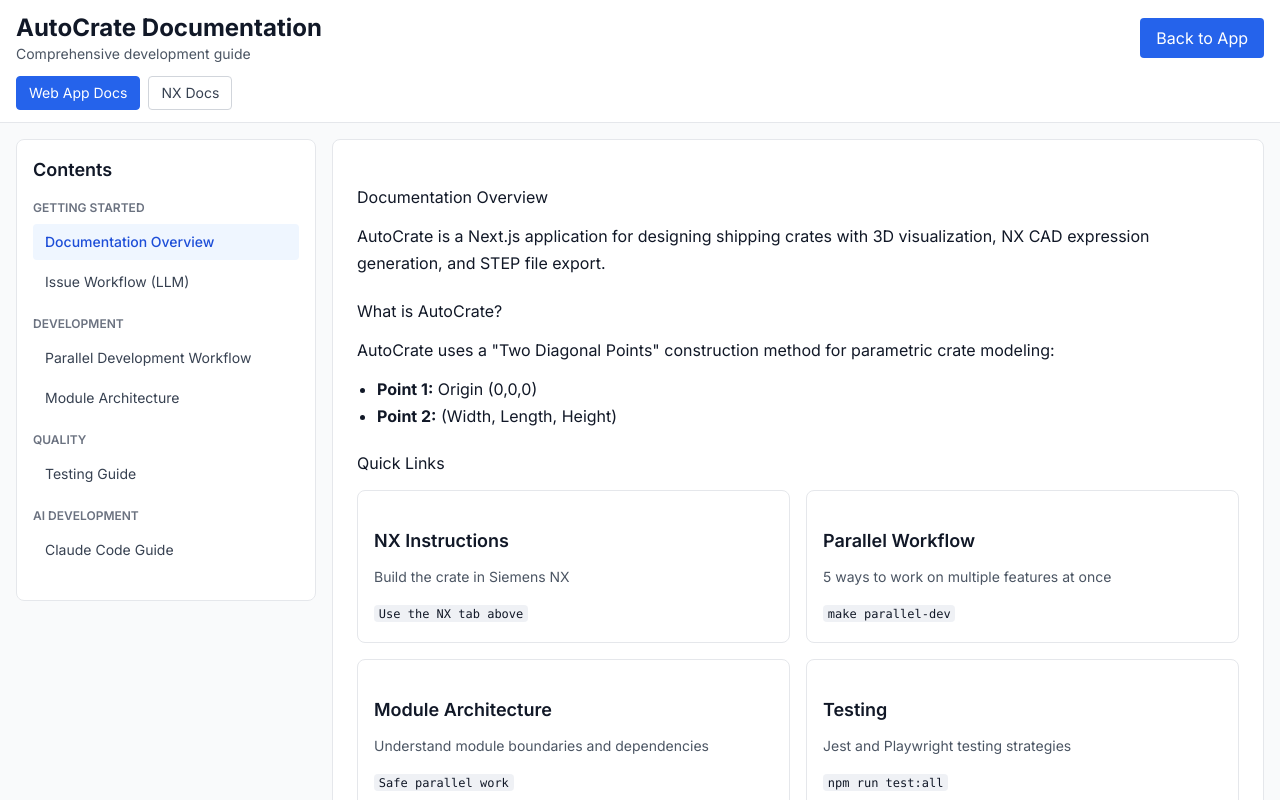
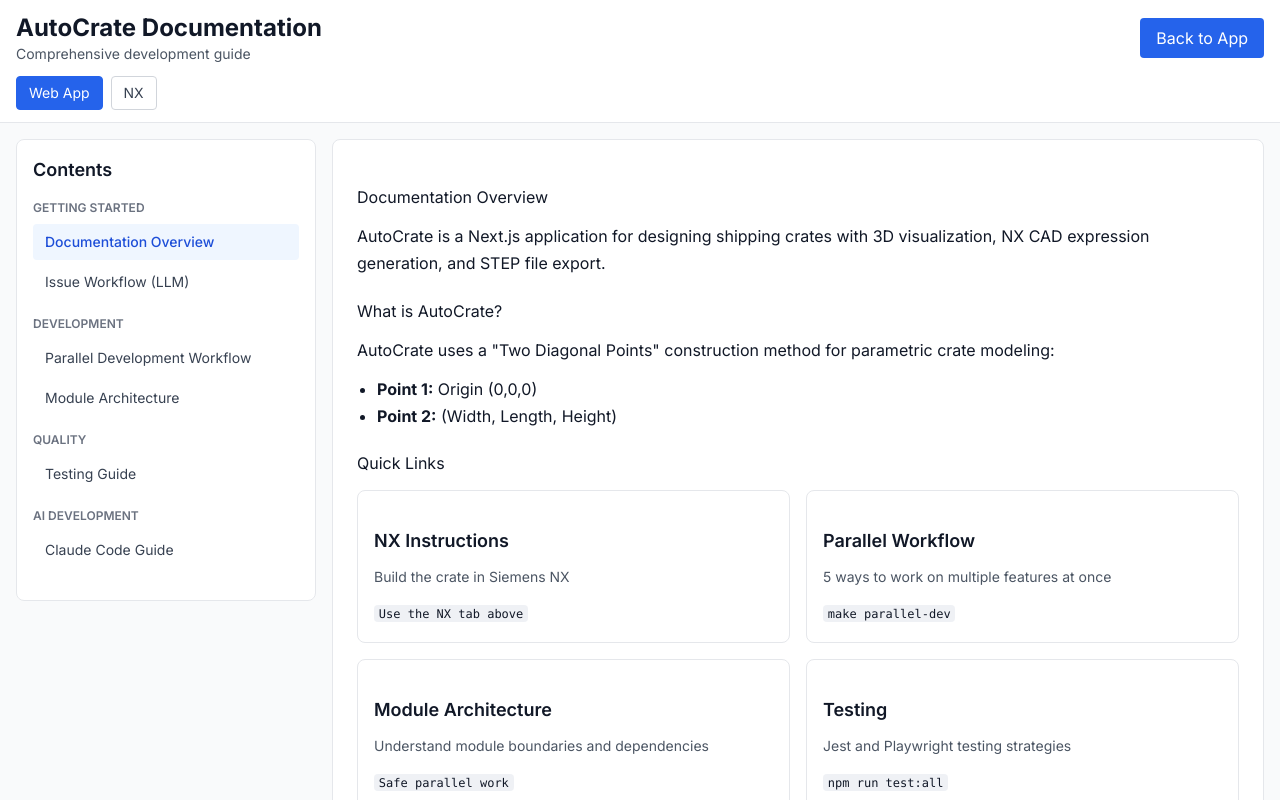
Before and after one commit to Shivam-Bhardwaj/AutoCrate, a Next.js app: page /docs in a window 1280 px wide. Built offline with nearby package versions, Linux system fonts and the light colour scheme.

Commit message:
docs: improve tab focus styles; add Mermaid diagrams for panel splicing and cleat spacing (#140)

```diff
--- a/src/app/docs/page.tsx
+++ b/src/app/docs/page.tsx
@@ -1,12 +1,14 @@
 'use client'
 
-import { useState } from 'react'
+import { useRef, useState } from 'react'
 import Link from 'next/link'
 import Mermaid from '@/components/Mermaid'
 
 export default function DocsPage() {
   const [activeTab, setActiveTab] = useState<'web' | 'nx'>('web')
   const [activeDoc, setActiveDoc] = useState<string>('overview')
+  const webTabRef = useRef<HTMLButtonElement>(null)
+  const nxTabRef = useRef<HTMLButtonElement>(null)
 
   const webDocs = [
     { id: 'overview', title: 'Documentation Overview', category: 'Getting Started' },
@@ -43,19 +45,57 @@ export default function DocsPage() {
             Back to App
           </Link>
         </div>
-        {/* Tabs */}
-        <div className="max-w-7xl mx-auto mt-3 flex items-center gap-2">
+        {/* Tabs (ARIA) */}
+        <div
+          className="max-w-7xl mx-auto mt-3 flex items-center gap-2"
+          role="tablist"
+          aria-label="Documentation Tabs"
+          onKeyDown={(e) => {
+            if (e.key === 'ArrowRight' || e.key === 'ArrowLeft') {
+              e.preventDefault()
+              const next = activeTab === 'web' ? 'nx' : 'web'
+              setActiveTab(next)
+              setActiveDoc(next === 'web' ? 'overview' : 'nx-instructions')
+              const ref = next === 'web' ? webTabRef.current : nxTabRef.current
+              ref?.focus()
+            }
+            if (e.key === 'Home') {
+              e.preventDefault()
+              setActiveTab('web')
+              setActiveDoc('overview')
+              webTabRef.current?.focus()
+            }
+            if (e.key === 'End') {
+              e.preventDefault()
+              setActiveTab('nx')
+              setActiveDoc('nx-instructions')
+              nxTabRef.current?.focus()
+            }
+          }}
+        >
           <button
+            id="tab-web"
+            ref={webTabRef}
+            role="tab"
+            aria-selected={activeTab === 'web'}
+            aria-controls="panel-web"
+            tabIndex={activeTab === 'web' ? 0 : -1}
             onClick={() => { setActiveTab('web'); setActiveDoc('overview') }}
-            className={`px-3 py-1.5 rounded border text-sm ${activeTab === 'web' ? 'bg-blue-600 text-white border-blue-600' : 'bg-transparent text-gray-700 dark:text-gray-300 border-gray-300 dark:border-gray-700'}`}
+            className={`px-3 py-1.5 rounded border text-sm focus-visible:outline focus-visible:outline-2 focus-visible:outline-offset-2 focus-visible:outline-blue-600 ${activeTab === 'web' ? 'bg-blue-600 text-white border-blue-600' : 'bg-transparent text-gray-700 dark:text-gray-300 border-gray-300 dark:border-gray-700'}`}
           >
-            Web App Docs
+            Web App
           </button>
           <button
+            id="tab-nx"
+            ref={nxTabRef}
+            role="tab"
+            aria-selected={activeTab === 'nx'}
+            aria-controls="panel-nx"
+            tabIndex={activeTab === 'nx' ? 0 : -1}
             onClick={() => { setActiveTab('nx'); setActiveDoc('nx-instructions') }}
-            className={`px-3 py-1.5 rounded border text-sm ${activeTab === 'nx' ? 'bg-blue-600 text-white border-blue-600' : 'bg-transparent text-gray-700 dark:text-gray-300 border-gray-300 dark:border-gray-700'}`}
+            className={`px-3 py-1.5 rounded border text-sm focus-visible:outline focus-visible:outline-2 focus-visible:outline-offset-2 focus-visible:outline-blue-600 ${activeTab === 'nx' ? 'bg-blue-600 text-white border-blue-600' : 'bg-transparent text-gray-700 dark:text-gray-300 border-gray-300 dark:border-gray-700'}`}
           >
-            NX Docs
+            NX
           </button>
         </div>
       </div>
@@ -89,7 +129,13 @@ export default function DocsPage() {
 
           {/* Main Content */}
           <main className="lg:col-span-3 bg-white dark:bg-gray-900 rounded-lg border border-gray-200 dark:border-gray-800 p-6">
-            {/* Web App Docs */}
+            {/* Web App Docs Panel */}
+            <div
+              id="panel-web"
+              role="tabpanel"
+              aria-labelledby="tab-web"
+              hidden={activeTab !== 'web'}
+            >
               {activeTab === 'web' && (
                 <>
                   {activeDoc === 'overview' && <OverviewDoc />}
@@ -100,7 +146,15 @@ export default function DocsPage() {
                   {activeDoc === 'claude-guide' && <ClaudeGuideDoc />}
                 </>
               )}
-            {/* NX Docs */}
+            </div>
+
+            {/* NX Docs Panel */}
+            <div
+              id="panel-nx"
+              role="tabpanel"
+              aria-labelledby="tab-nx"
+              hidden={activeTab !== 'nx'}
+            >
               {activeTab === 'nx' && (
                 <>
                   {activeDoc === 'nx-instructions' && <NXInstructionsDoc />}
@@ -109,6 +163,7 @@ export default function DocsPage() {
                   {activeDoc === 'nx-troubleshooting' && <NXTroubleshootingDoc />}
                 </>
               )}
+            </div>
           </main>
         </div>
       </div>
@@ -257,6 +312,29 @@ Thickness: NAME_THICKNESS (or NAME_HEIGHT when provided)`}</pre>
       <ul>
         <li>Import <code>CAD FILES/LAG SCREW_0.38 X 2.50.stp</code>.</li>
         <li>Place under intermediate vertical cleats; use <code>lag_screw_count</code> as quantity guidance.</li>
+      </ul>
+
+      <h3>4.7 Panel Splicing Layout</h3>
+      <p>When a panel exceeds sheet limits, pieces are split and positioned per the export. Vertical splices go to the right; horizontal splices go to the bottom.</p>
+      <Mermaid
+        chart={`flowchart LR\n  subgraph SIDE_PANEL\n    P1[Piece 1] --- P2[Piece 2] --- P3[Piece 3]\n  end\n  note1((vertical_splice_right)):::note\n  note2((horizontal_splice_bottom)):::note\n  classDef note fill:#eef,stroke:#99f,color:#246`}
+        className="my-3"
+      />
+      <ul>
+        <li>Follow exported <code>NAME_X/NAME_Y/NAME_Z</code> and <code>NAME_WIDTH/LENGTH/HEIGHT</code> to size/locate each piece.</li>
+        <li>Respect suppression flags for unused pieces.</li>
+      </ul>
+
+      <h3>4.8 Cleat Spacing Rules</h3>
+      <p>Cleats respect edge clearance and maximum spacing. Use expression guidance to place and pattern if needed.</p>
+      <Mermaid
+        chart={`flowchart TB\n  Start[Edge Clearance] --> S1[First Cleat]\n  S1 -->|<= 16\"| S2[Next Cleat]\n  S2 -->|<= 16\"| S3[Next Cleat]\n  S3 --> End[End Clearance]\n  classDef rule fill:#ecfeff,stroke:#06b6d4,color:#0e7490`}
+        className="my-3"
+      />
+      <ul>
+        <li>Max spacing: 16" (unless otherwise specified in expressions).</li>
+        <li>Maintain minimum edge clearances around openings and edges.</li>
+        <li>Keep minimum 1" clearance from Klimp placements.</li>
       </ul>
 
       <h2>5) Validate</h2>
```
Lines whose indentation alone changed are shown as unchanged.
